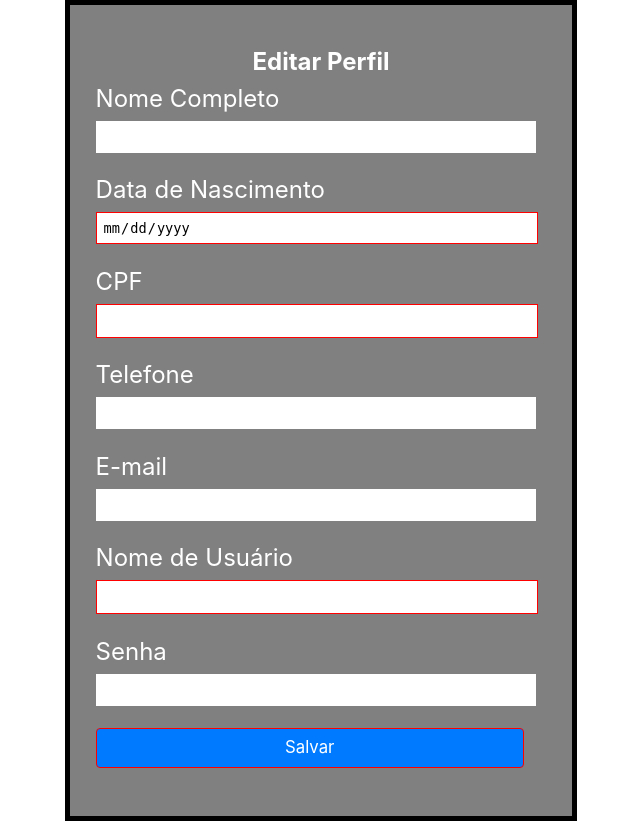
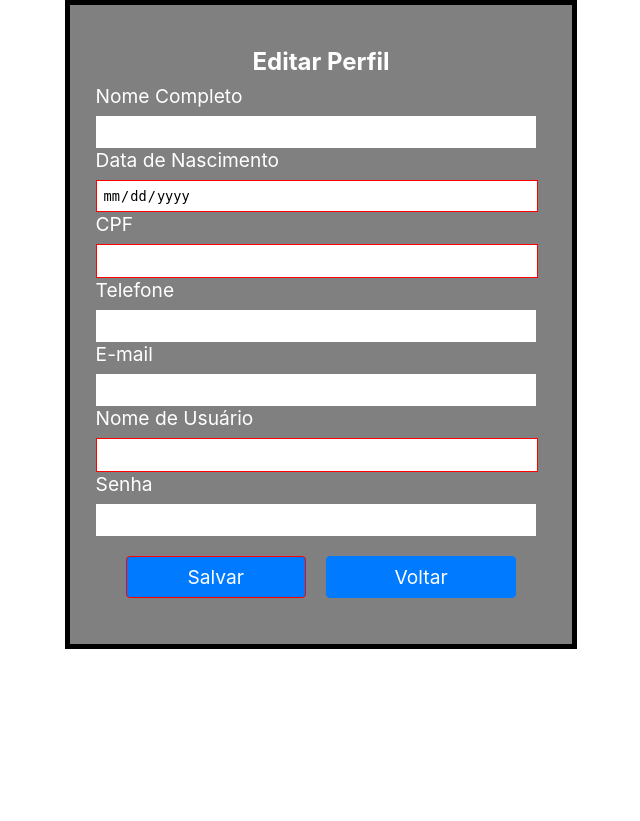
Before and after one commit to 231396/Rolling-Tetris-Web, a PHP site: page /html/account.html in a window 1280 px wide. Shown: the whole page, without its empty margins (319-959 px from the left). After the commit the page ends 649 px from the top, so only its background shows below. Run offline with PHP 8.4, Linux system fonts and the light colour scheme.

Commit message:
Semi-Done

```diff
--- a/src/css/style-account.css
+++ b/src/css/style-account.css
@@ -1,7 +1,14 @@
 body {
-	margin: 0;
+    margin: 0;
+    padding: 0;
 	color: #212529;
-	text-align: left;
+    text-align: left;
+    font-size: 1em;
+}
+
+a{
+    text-decoration: none;
+    color: black;
 }
 
 h1 {
@@ -16,7 +23,7 @@ h1 {
 label {
 	font-family: -apple-system, BlinkMacSystemFont, "Segoe UI", Roboto, Oxygen,
 		Ubuntu, Cantarell, "Open Sans", "Helvetica Neue", sans-serif;
-    font-size: 1.5rem;
+    font-size: 1.2rem;
     display: block;
 	margin-bottom: 0.5rem;
 }
@@ -38,7 +45,7 @@ label {
 	background-color: transparent;
 	border: 1px solid transparent;
 	padding: 0.375rem 0.75rem;
-	font-size: 1rem;
+	font-size: 1em;
 	line-height: 1.5;
 	border-radius: 0.25rem;
 	transition: color 0.15s ease-in-out, background-color 0.15s ease-in-out,
@@ -48,7 +55,7 @@ label {
 .btn-primary {
 	font-family: -apple-system, BlinkMacSystemFont, "Segoe UI", Roboto, Oxygen,
 		Ubuntu, Cantarell, "Open Sans", "Helvetica Neue", sans-serif;
-	font-size: 20px;
+	font-size: 1.2em;
 	color: #fff;
 	background-color: #007bff;
 	border-color: #007bff;
@@ -78,16 +85,30 @@ label {
     border: 5px solid black;
 }
 
-#box-center input{
+#box-center input[type="text"],
+#box-center input[type="password"],
+#box-center input[type="date"]{
     display: block;
     border: none;
     outline: none;
-    margin: 0 0 5% 0;
     width: 95%;
     font-size: 1.05em;
     padding: 6px 6px;
 }
 
+#btn-holder{
+    display: flex;
+    margin: 20px;
+    justify-content: center;
+}
+
+#box-center input[type="submit"],
+#box-center a{
+    display: inline-block;
+    margin: 0 10px;
+    width: 100%;
+}
+
 #box-center input:read-only{
     border: 1px solid red;
 }
--- a/src/html/account.html
+++ b/src/html/account.html
@@ -14,27 +14,30 @@
         <h1> Editar Perfil </h1>
         <form class="center-margin">
             <label for="full_name">Nome Completo</label>
-            <input type="text" name="full_name">
+            <input type="text" name="full_name" id="full_name">
 
             <label for="birth_date">Data de Nascimento</label>
-            <input type="date" name="birth_date" readonly>
+            <input type="date" name="birth_date" id="birth_date" readonly>
 
             <label for="cpf">CPF</label>
-            <input type="text" name="cpf" readonly>
+            <input type="text" name="cpf" id="cpf" readonly>
 
             <label for="phone_number">Telefone</label>
-            <input type="text" name="phone_number" >
+            <input type="text" name="phone_number" id="phone_number" >
 
             <label for="email">E-mail</label>
-            <input type="text" name="email">
+            <input type="text" name="email" id="email">
 
             <label for="username">Nome de Usuário</label>
-            <input type="text" name="username" readonly>
+            <input type="text" name="username" id="username" readonly>
 
             <label for="password">Senha</label>
-            <input type="password" name="password">
+            <input type="password" name="password" id="password">
 
-            <input type="submit" id="submit" value="Salvar" class="btn btn-primary">
+            <div id="btn-holder">
+                <input type="submit" value="Salvar" class="btn btn-primary">
+                <a href="game.html" class="btn btn-primary">Voltar</a>
+            </div>
         </form>
     </div>
 </body>
--- a/src/html/login.html
+++ b/src/html/login.html
@@ -20,7 +20,7 @@
             <span style="color: #00B9E9">I</span>
             <span style="color: #C01FBA">S</span>
         </h2>
-        <form class="formulario">
+        <form class="formulario" action="game.html">
             <label>Login</label>
             <input type="text" name="login" >
 
@@ -31,7 +31,7 @@
 
             <div style="margin-bottom: 10%;"></div>
 
-            <input class="btn" type="submit" value="Confirmar"></input>
+            <input class="btn" type="submit" value="Confirmar">
             <a href="singup.html" class="btn">Cadastrar</a>
         </form>
     </div>
```
Also changed, not shown: src/css/style-game.css (+21 -7 lines), src/css/style-ranking.css (+63 -0 lines), src/html/creditos.html (deleted, +0 -16 lines), src/html/game.html (+9 -3 lines), src/html/ranking.html (+18 -0 lines), src/html/rules.html (+11 -0 lines), src/css/style-creditos.css (deleted).
